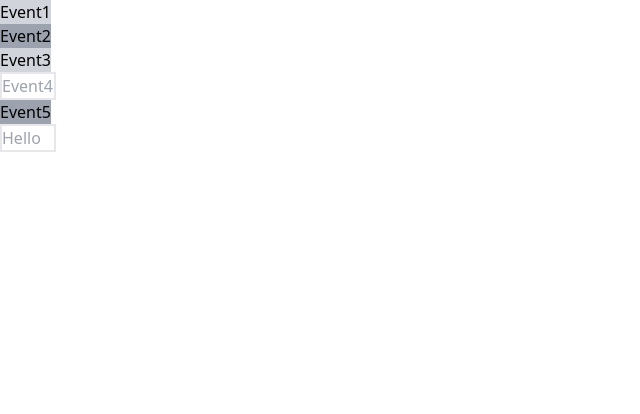
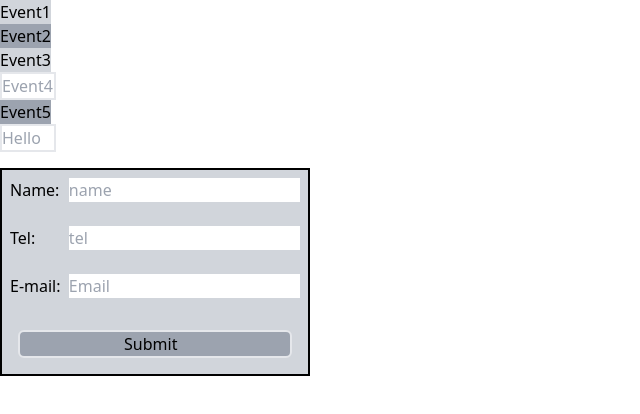
Before and after one commit to soAcademy/workshop-state-and-event, a React (Create React App) app: page / in a window 1280 px wide. Shown: the top 414 px of the page, without its empty margins (0-640 px from the left). Built offline with nearby package versions, Linux system fonts and the light colour scheme.

Commit message:
feat: Event7

```diff
--- a/src/App.js
+++ b/src/App.js
@@ -4,7 +4,7 @@ import Event3 from "./Events/Event3";
 import Event4 from "./Events/Event4";
 import Event5 from "./Events/Event5";
 import Event6 from "./Events/Event6";
-// import Event7 from "./Events/Event7";
+import Event7 from "./Events/Event7";
 // import Event8 from "./Events/Event8";
 
 import State1 from "./StatesAnswer/State1";
@@ -36,7 +36,7 @@ const App = () => {
       <Event4 />
       <Event5 />
       <Event6 />
-      {/* <Event7 /> */}
+      <Event7 />
       {/* <Event8 /> */}
 
       {/* <State1 /> */}
--- a/src/Events/Event7.js
+++ b/src/Events/Event7.js
@@ -0,0 +1,33 @@
+const Event7 = () => {
+  return (
+    <div className="bg-gray-300 w-fit my-4 border-2 border-black p-2">
+      <form>
+        <label className="flex justify-between">
+          Name:
+          <input type="text" required placeholder="name"></input>
+        </label>
+        <br />
+        <label className="flex justify-between">
+          Tel: &nbsp;
+          <input type="tel" required placeholder="tel"></input>
+        </label>
+        <br />
+        <label className="flex justify-between">
+          E-mail: &nbsp;
+          <input type="email" placeholder="Email"></input>
+        </label>
+        <br />
+        <div className="w-full flex justify-center p-2">
+          <button
+            type="submit"
+            className="border-2 bg-gray-400 px-2 rounded-md w-full "
+          >
+            Submit &nbsp;
+          </button>
+        </div>
+      </form>
+    </div>
+  );
+};
+
+export default Event7;
```
